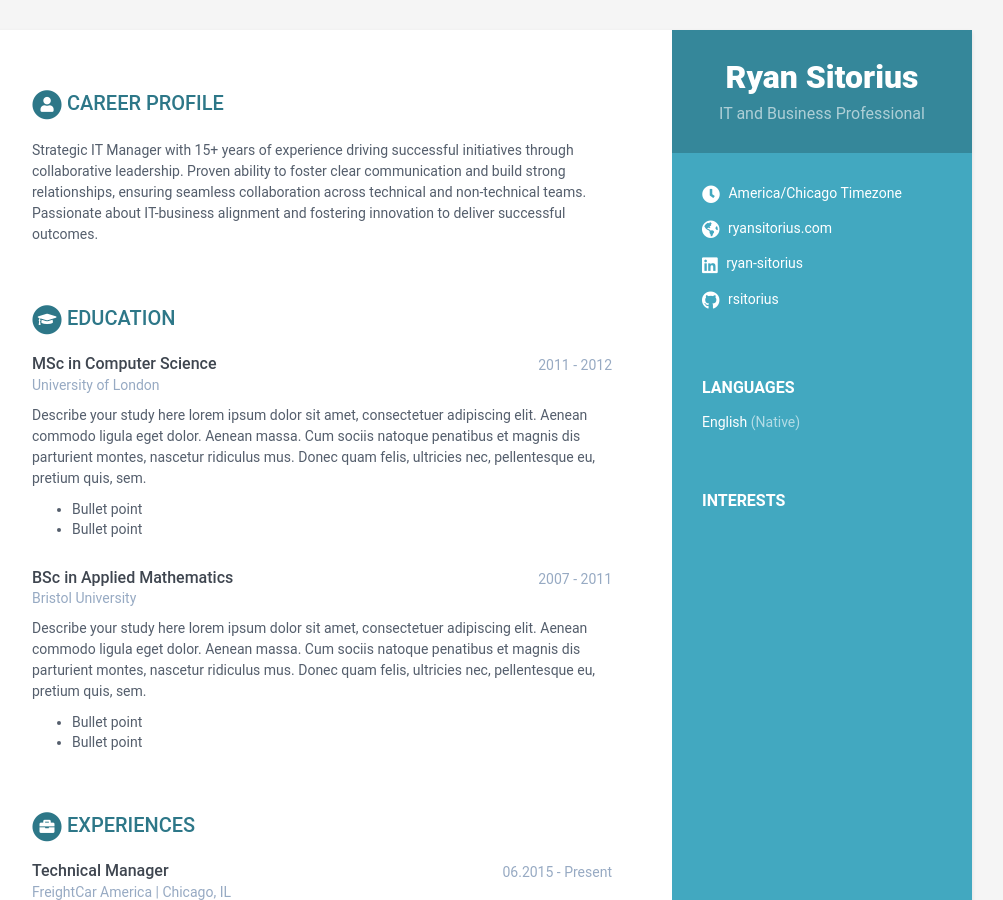
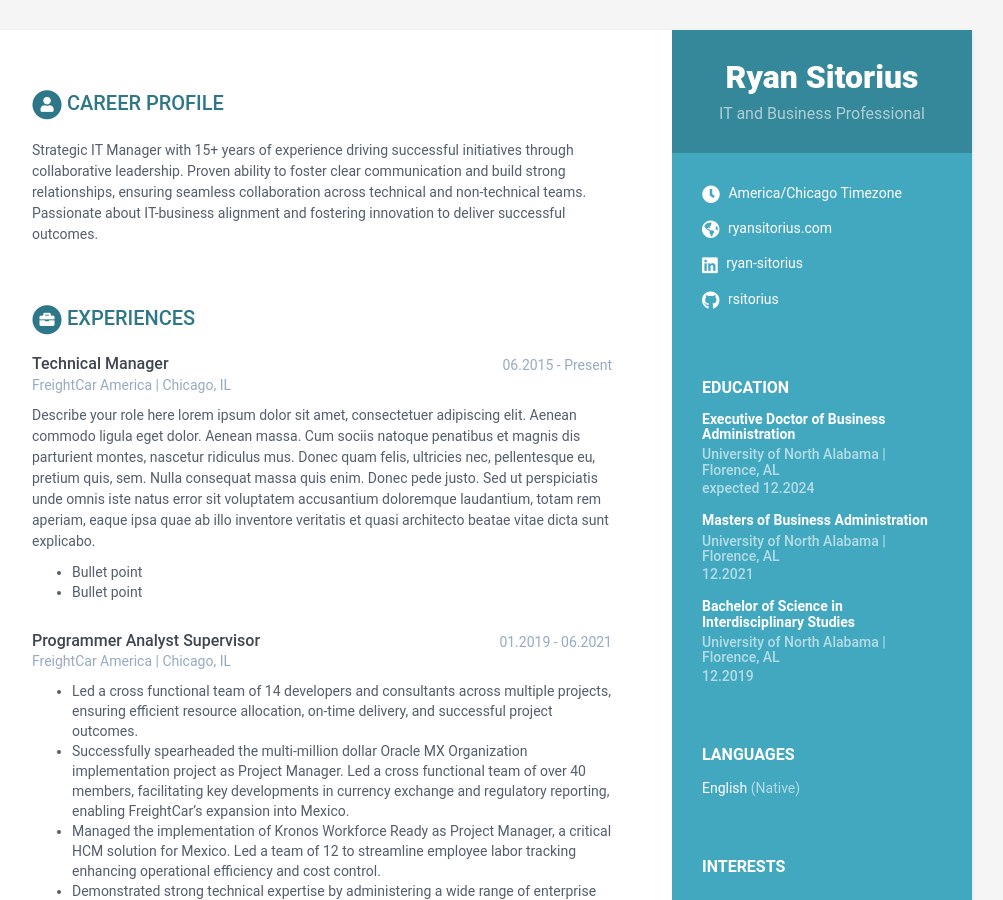
Before and after one commit to rsitorius/rsitorius.github.io, a Jekyll site: the page built from index.html, in a window 1280 px wide and 900 px high. Shown: the whole window, without its empty margins (168-1171 px from the left). Built offline with Jekyll 4.4.1, drawn with Linux system fonts in a browser that asks for light colours.

Commit message:
Update data.yml

```diff
--- a/_data/data.yml
+++ b/_data/data.yml
@@ -5,7 +5,7 @@
 sidebar:
     position: right # position of the sidebar : left or right
     about: False # set to False or comment line if you want to remove the "how to use?" in the sidebar
-    education: False # set to False if you want education in main section instead of in sidebar
+    education: True # set to False if you want education in main section instead of in sidebar
 
     # Profile information
     name: Ryan Sitorius
@@ -115,28 +115,39 @@ experiences:
 education:
     title: Education
     info:
-      - degree: MSc in Computer Science
-        university: University of London
-        time: 2011 - 2012
-        details: |
-          Describe your study here lorem ipsum dolor sit amet, consectetuer
-          adipiscing elit. Aenean commodo ligula eget dolor. Aenean massa. Cum
-          sociis natoque penatibus et magnis dis parturient montes, nascetur
-          ridiculus mus. Donec quam felis, ultricies nec, pellentesque eu,
-          pretium quis, sem.
-            - Bullet point
-            - Bullet point
-      - degree: BSc in Applied Mathematics
-        university: Bristol University
-        time: 2007 - 2011
-        details: |
-          Describe your study here lorem ipsum dolor sit amet, consectetuer
-          adipiscing elit. Aenean commodo ligula eget dolor. Aenean massa. Cum
-          sociis natoque penatibus et magnis dis parturient montes, nascetur
-          ridiculus mus. Donec quam felis, ultricies nec, pellentesque eu,
-          pretium quis, sem.
-            - Bullet point
-            - Bullet point
+      - degree: Executive Doctor of Business Administration
+        university: University of North Alabama | Florence, AL
+        time: expected 12.2024
+        #details: |
+        #  Describe your study here lorem ipsum dolor sit amet, consectetuer
+        #  adipiscing elit. Aenean commodo ligula eget dolor. Aenean massa. Cum
+        #  sociis natoque penatibus et magnis dis parturient montes, nascetur
+        #  ridiculus mus. Donec quam felis, ultricies nec, pellentesque eu,
+        #  pretium quis, sem.
+        #    - Bullet point
+        #    - Bullet point
+      - degree: Masters of Business Administration
+        university: University of North Alabama | Florence, AL
+        time: 12.2021
+        #details: |
+        #  Describe your study here lorem ipsum dolor sit amet, consectetuer
+        #  adipiscing elit. Aenean commodo ligula eget dolor. Aenean massa. Cum
+        #  sociis natoque penatibus et magnis dis parturient montes, nascetur
+        #  ridiculus mus. Donec quam felis, ultricies nec, pellentesque eu,
+        #  pretium quis, sem.
+        #    - Bullet point
+        #    - Bullet point
+      - degree: Bachelor of Science in Interdisciplinary Studies
+        university: University of North Alabama | Florence, AL
+        time: 12.2019
+        #details: |
+        #  Describe your study here lorem ipsum dolor sit amet, consectetuer
+        #  adipiscing elit. Aenean commodo ligula eget dolor. Aenean massa. Cum
+        #  sociis natoque penatibus et magnis dis parturient montes, nascetur
+        #  ridiculus mus. Donec quam felis, ultricies nec, pellentesque eu,
+        #  pretium quis, sem.
+        #    - Bullet point
+        #    - Bullet point
 
 certifications:
       title: Certifications
```
